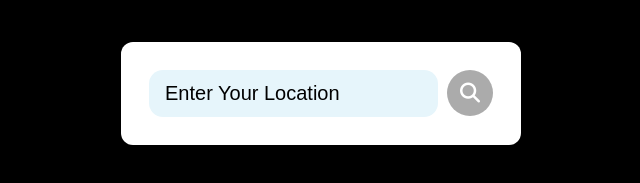
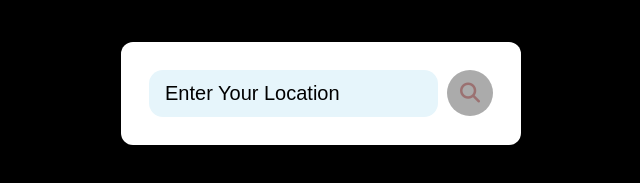
Before and after one commit to isha-ncompass/weather-app, a plain HTML site: page index.html in a window 1280 px wide. In both pictures the pointer is over the button 789 px from the left and 400 px from the top of the page. Shown: the part 307-490 px from the top of the page, 319-959 px from the left. Drawn offline with Linux system fonts and the light colour scheme.

```diff
--- a/style.css
+++ b/style.css
@@ -55,7 +55,7 @@
 }
 
 .search-box button:hover{
-    color: #fff;
+    color: #9b7171;
     background-color: #ababab;
 }
 
```
